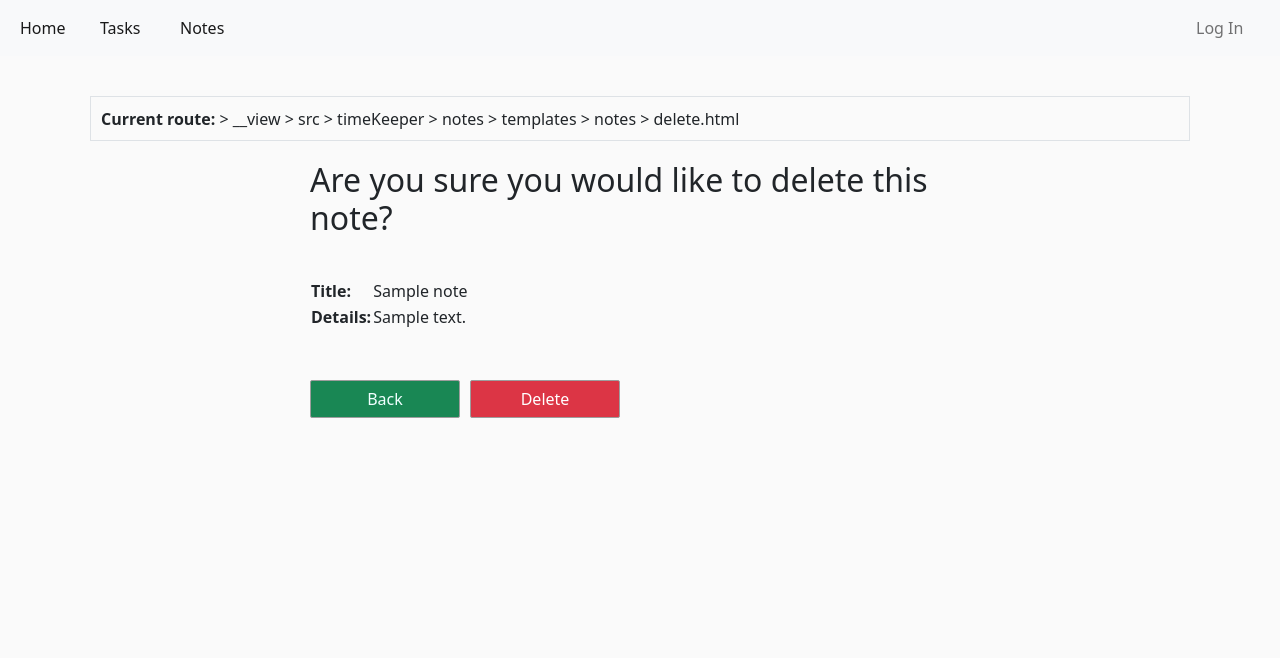
After one commit to andrewhaine1/timeKeeper, a Django app: template src/timeKeeper/notes/templates/notes/delete.html in a window 1280 px wide. The commit adds this page. Shown: the top 658 px of the page. Run offline with Django 4.2, Linux system fonts and the light colour scheme; the template is opened without the code that fills it: values that come from a table or form of the project are taken from there, others are empty; tables that the repository leaves empty hold one stand-in row (values such as "Sample post"); some libraries are stand-ins or nearby versions.

```diff
--- /dev/null
+++ b/src/timeKeeper/notes/templates/notes/delete.html
@@ -0,0 +1,89 @@
+{% extends "timeKeeper/base.html" %}
+
+{% block title %}TimeKeeper - Delete note{% endblock %}
+
+{% block content %}
+<style>
+    .action-ul {
+        list-style-type: none;
+        margin: 0;
+        padding: 0;
+    }
+
+    .action-ul-li {
+        float: left;
+        width: 150px;
+        margin: 0 10px 0 0;
+        border-radius: 2px;
+    }
+
+    .action-ul-li-a {
+        text-decoration: none;
+        display: table-cell;
+        vertical-align: middle;
+        width: 150px;
+        border: 1px solid rgb(157, 157, 157);
+        text-align: center;
+        color: azure;
+        cursor: pointer;
+        height: 25px;
+        border-radius: 2px;
+    }
+
+    .action-ul-li-btn {
+        width: 150px;
+        border: 1px solid rgb(157, 157, 157);
+        border-radius: 2px;
+    }
+
+    .tk-bg-success {
+        background-color: rgb(59, 137, 59);
+    }
+
+    .tk-bg-danger {
+        background-color: rgb(170, 66, 66);
+    }
+</style>
+<div style="width: 60%;margin: auto;">
+    <h2>Are you sure you would like to delete this note?</h2>
+
+    <div style="margin:40px 0 0 0">
+        <table>
+            <thead>
+            </thead>
+            <tbody>
+                <tr>
+                    <td>
+                        <strong>Title: </strong>
+                    </td>
+                    <td>
+                        {{ note.title }}
+                    </td>
+                </tr>
+                <tr>
+                    <td>
+                        <strong>Details: </strong>
+                    </td>
+                    <td>
+                        {{ note.text }}
+                    </td>
+                </tr>
+            </tbody>
+        </table>
+    </div>
+
+    <div style="margin: 50px 0 0 0;">
+        <ul class="action-ul">
+            <li class="action-ul-li">
+                <a class="action-ul-li-a btn btn-success" href="{% url 'notes:index' %}">Back</a>
+            </li>
+            <li class="action-ul-li">
+                <form method="post" action="{% url 'notes:delete' note.id %}">
+                    {% csrf_token %}
+                    <input class="action-ul-li-btn btn btn-danger" type="submit" value="Delete">
+                </form>
+            </li>
+        </ul>
+    </div>
+</div>
+{% endblock %}
--- a/src/timeKeeper/timeKeeper/settings.py
+++ b/src/timeKeeper/timeKeeper/settings.py
@@ -25,7 +25,7 @@ SECRET_KEY = 'django-insecure-m5#lb@ve6q%ufgais4fwccj6b1b)h07c3w3p3yy!2(oau$v1a3
 # SECURITY WARNING: don't run with debug turned on in production!
 DEBUG = True
 
-ALLOWED_HOSTS = ['timekeeper-dev.crsa-aws-nonprod.fnb.co.za']
+ALLOWED_HOSTS = ['127.0.0.1','localhost','timekeeper-dev.crsa-aws-nonprod.fnb.co.za']
 
 
 # Application definition
```
Also changed, not shown: src/timeKeeper/notes/templates/notes/edit.html (added, +10 -0 lines), src/timeKeeper/notes/templates/notes/index.html (+4 -3 lines), src/timeKeeper/notes/views.py (+57 -8 lines), 1 other file.
